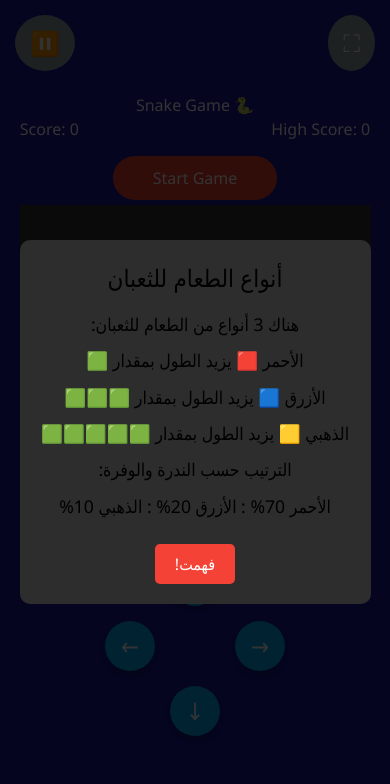
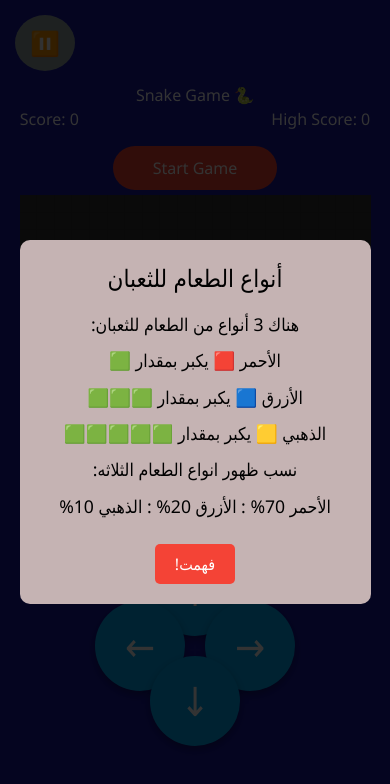
Before and after one commit to Ahm3dRamad3n/Snake-game, a plain HTML site: page index.html in a window 390 px wide. Drawn offline with nearby package versions, Linux system fonts and the light colour scheme.

Commit message:
Add files via upload

```diff
--- a/index.html
+++ b/index.html
@@ -36,22 +36,6 @@
         h1 {
             font-size: 2em;
             text-align: center;
-        }
-
-        .fullscreen-btn {
-            position: fixed;
-            top: 15px;
-            z-index: 1001;
-            padding: 10px 15px;
-            border-radius: 50%;
-            font-size: 1.5em;
-            background-color: #95a5a6;
-            color: #fff;
-            border: none;
-            cursor: pointer;
-        }
-        .fullscreen-btn {
-            right: 15px;
         }
 
         .score-container {
@@ -153,12 +137,12 @@
 
         .control-btn {
             position: absolute;
-            width: 60px;
-            height: 60px;
+            width: 90px;
+            height: 90px;
             border-radius: 50%;
             background-color: #03a9f4;
             color: white;
-            font-size: 1.5em;
+            font-size: 2.5em;
             display: flex;
             justify-content: center;
             align-items: center;
@@ -219,7 +203,7 @@
         }
 
         .info-content {
-            background-color: #2d2d2d;
+            background-color: #c5b3b3;
             padding: 20px;
             border-radius: 10px;
             max-width: 90%;
@@ -270,20 +254,19 @@
             }
 
             .control-pad {
-                width: 180px;
-                height: 180px;
+                width: 200px;
+                height: 200px;
             }
 
             .control-btn {
-                width: 50px;
-                height: 50px;
+                width: 90px;
+                height: 90px;
             }
         }
     </style>
 </head>
 <body>
 <div class="container">
-    <button class="fullscreen-btn" onclick="toggleFullScreen()">⛶</button>
     <button class="pause-btn" id="pauseBtn">⏸️</button>
 
     <h1>Snake Game 🐍</h1>
@@ -312,10 +295,10 @@
     <div class="info-content">
         <h2>أنواع الطعام للثعبان</h2>
         <p>هناك 3 أنواع من الطعام للثعبان:</p>
-        <p>الأحمر 🟥 يزيد الطول بمقدار 🟩</p>
-        <p>الأزرق 🟦 يزيد الطول بمقدار 🟩🟩🟩</p>
-        <p>الذهبي 🟨 يزيد الطول بمقدار 🟩🟩🟩🟩🟩</p>
-        <p>الترتيب حسب الندرة والوفرة:</p>
+        <p>الأحمر 🟥 يكبر بمقدار 🟩</p>
+        <p>الأزرق 🟦 يكبر بمقدار 🟩🟩🟩</p>
+        <p>الذهبي 🟨 يكبر بمقدار 🟩🟩🟩🟩🟩</p>
+        <p>نسب ظهور انواع الطعام الثلاثه:</p>
         <p>الأحمر 70% : الأزرق 20% : الذهبي 10%</p>
         <button class="close-btn" onclick="closeInfoModal()">فهمت!</button>
     </div>
@@ -446,16 +429,6 @@
         };
     }
 
-    function toggleFullScreen() {
-        if (!document.fullscreenElement) {
-            document.documentElement.requestFullscreen();
-        } else {
-            if (document.exitFullscreen) {
-                document.exitFullscreen();
-            }
-        }
-    }
-
     function move() {
         const head = {...snake[0]};
 
```
